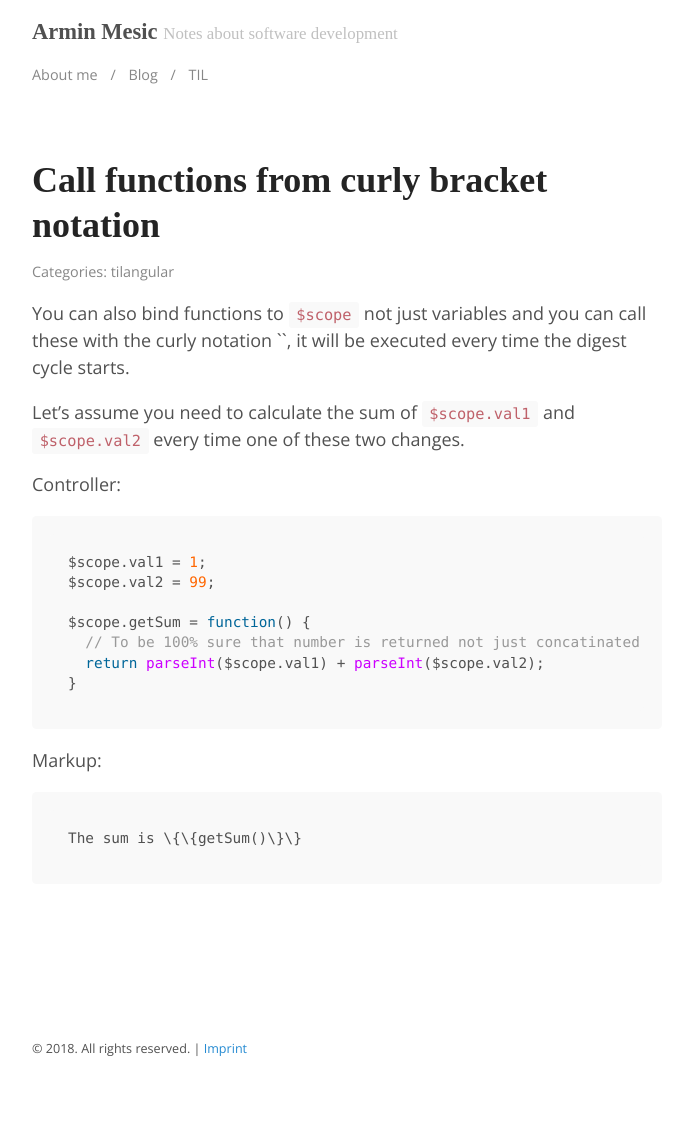
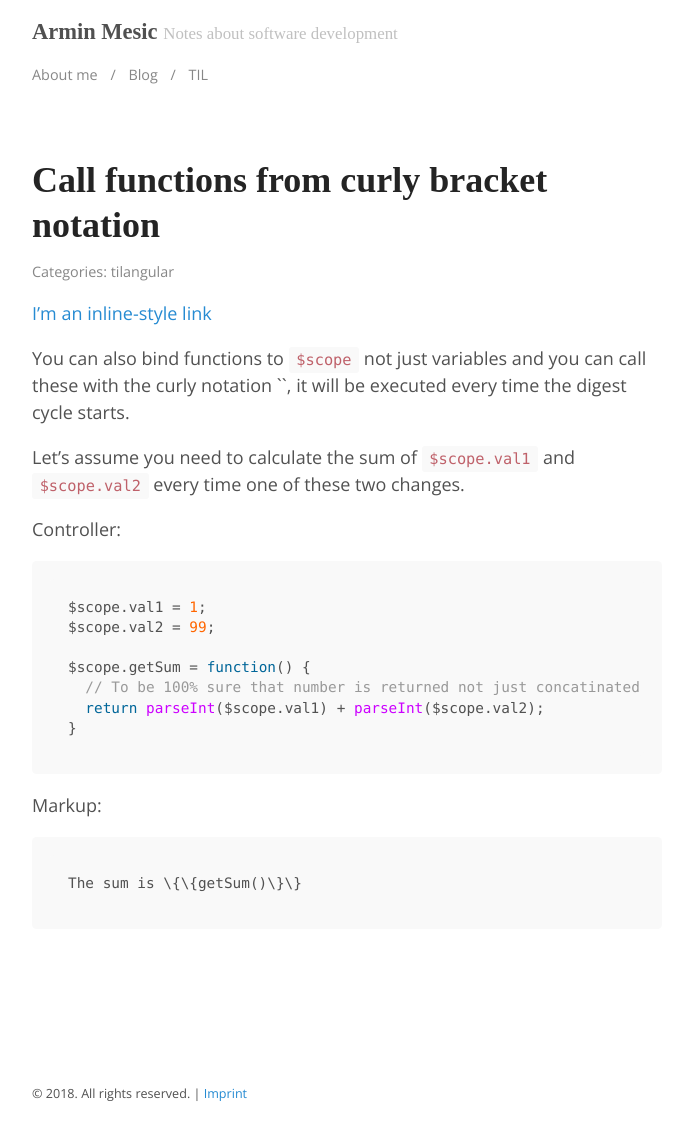
Before and after one commit to arminmesic/arminmesic.github.io, a Jekyll site: the page built from _til/angular-call-functions-from-curly-bracket-notation.md, in a window 1280 px wide. Shown: the whole page, without its empty margins (293-969 px from the left). Built offline with Jekyll 4.4.1, drawn with Linux system fonts in a browser that asks for light colours; some web fonts are replaced; before the commit the page ends 1079 px from its top, so only the background shows below that.

Commit message:
Update angular-call-functions-from-curly-bracket-notation.md

```diff
--- a/_til/angular-call-functions-from-curly-bracket-notation.md
+++ b/_til/angular-call-functions-from-curly-bracket-notation.md
@@ -6,6 +6,7 @@ categories:
     - til
     - angular
 ---
+[I'm an inline-style link](https://www.mydeeplink.com/?tourID=12345)
 
 You can also bind functions to `$scope` not just variables and you can call these with the curly notation `{{func()}}`, it will
 be executed every time the digest cycle starts.
```
